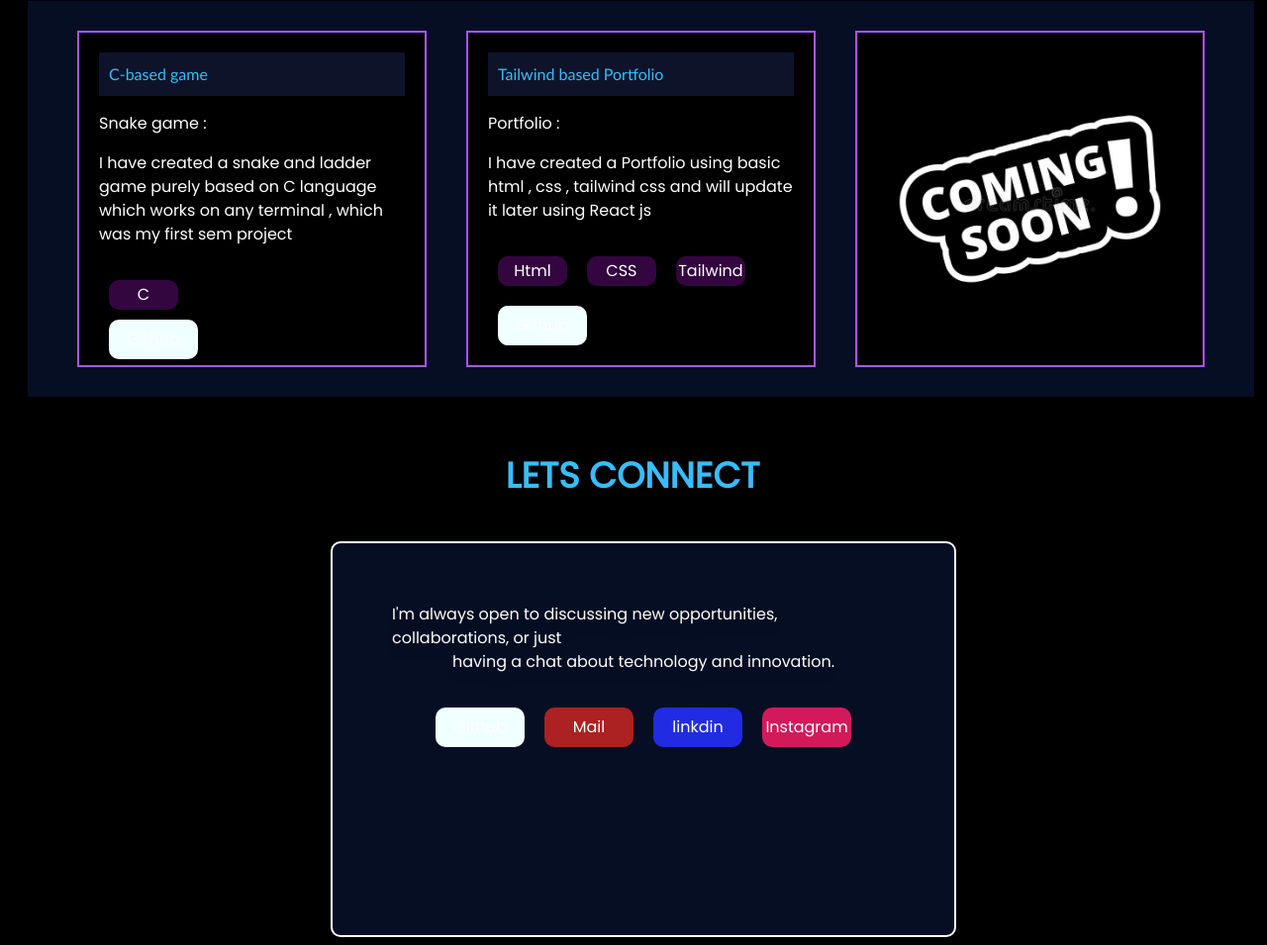
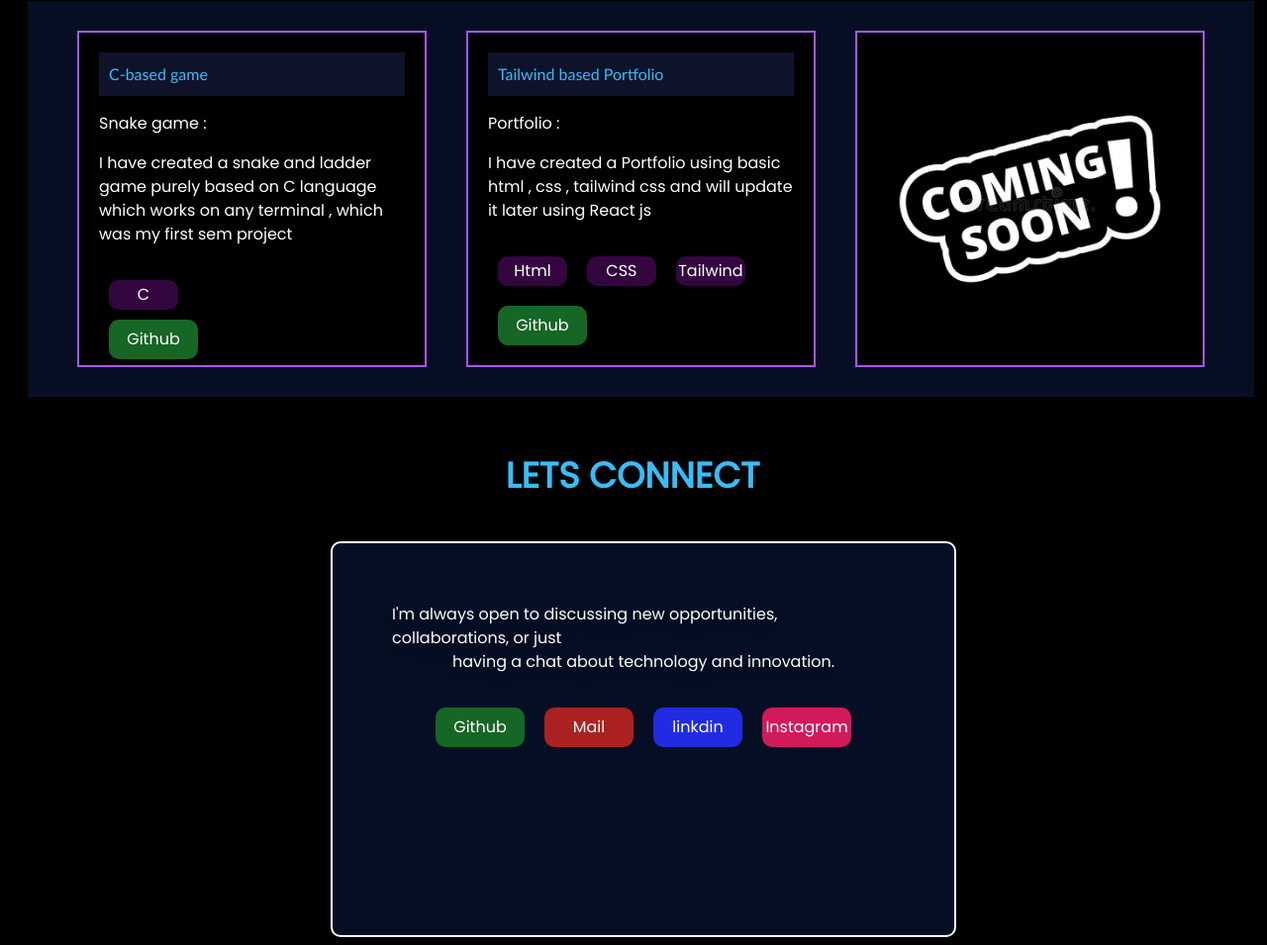
Before and after one commit to ayushgatla/Portfolio, a plain HTML site: page index.html in a window 1280 px wide. Shown: the part 2405-3360 px from the top of the page at 99% size. Drawn offline with nearby package versions, Linux system fonts and the light colour scheme.

Commit message:
Update style.css

```diff
--- a/style.css
+++ b/style.css
@@ -225,7 +225,7 @@
   width: 90px;
 }
 #git {
-  background-color: azure;
+  background-color:  rgb(22, 102, 38);
 }
 #git:hover {
   background-color: rgb(126, 138, 138);
```
